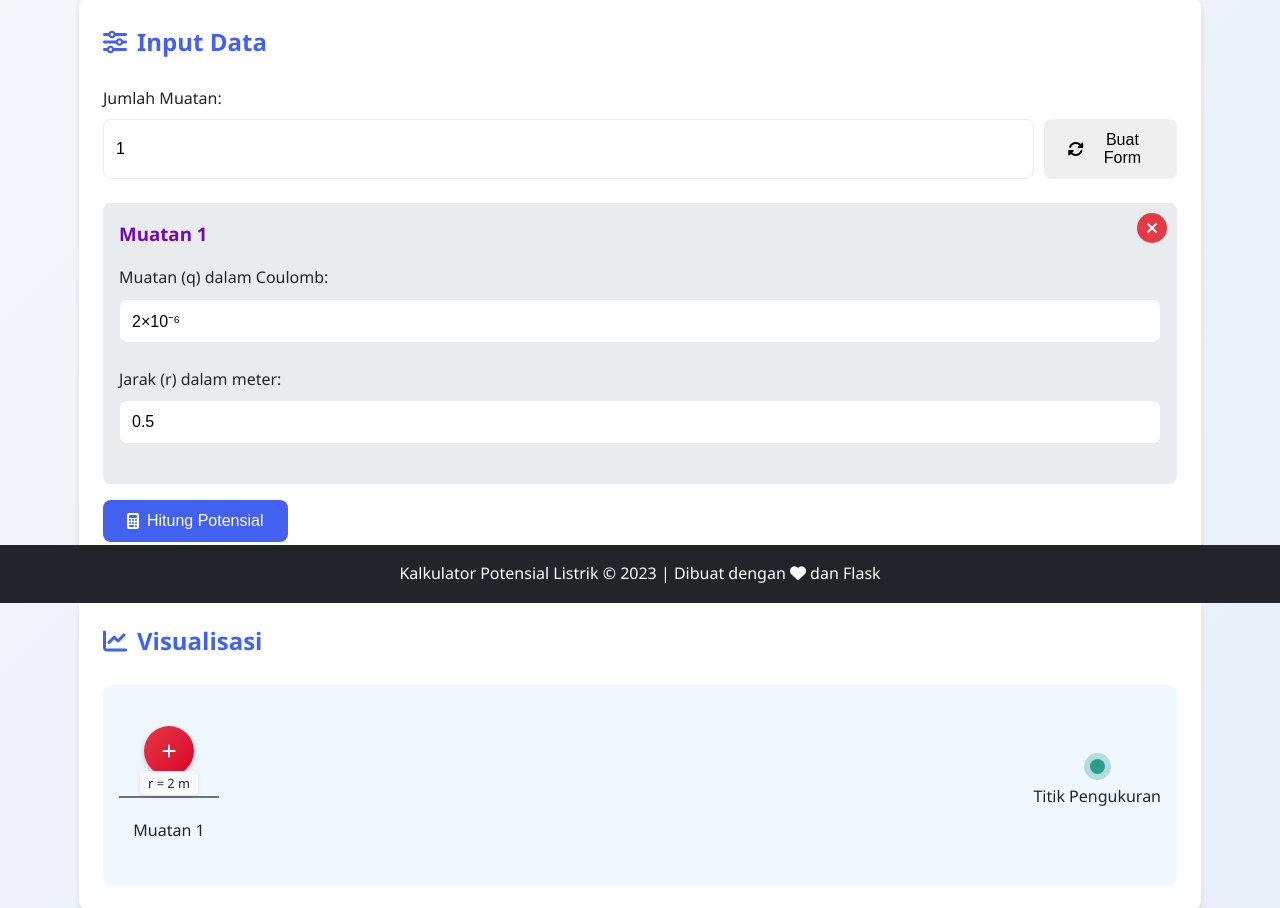
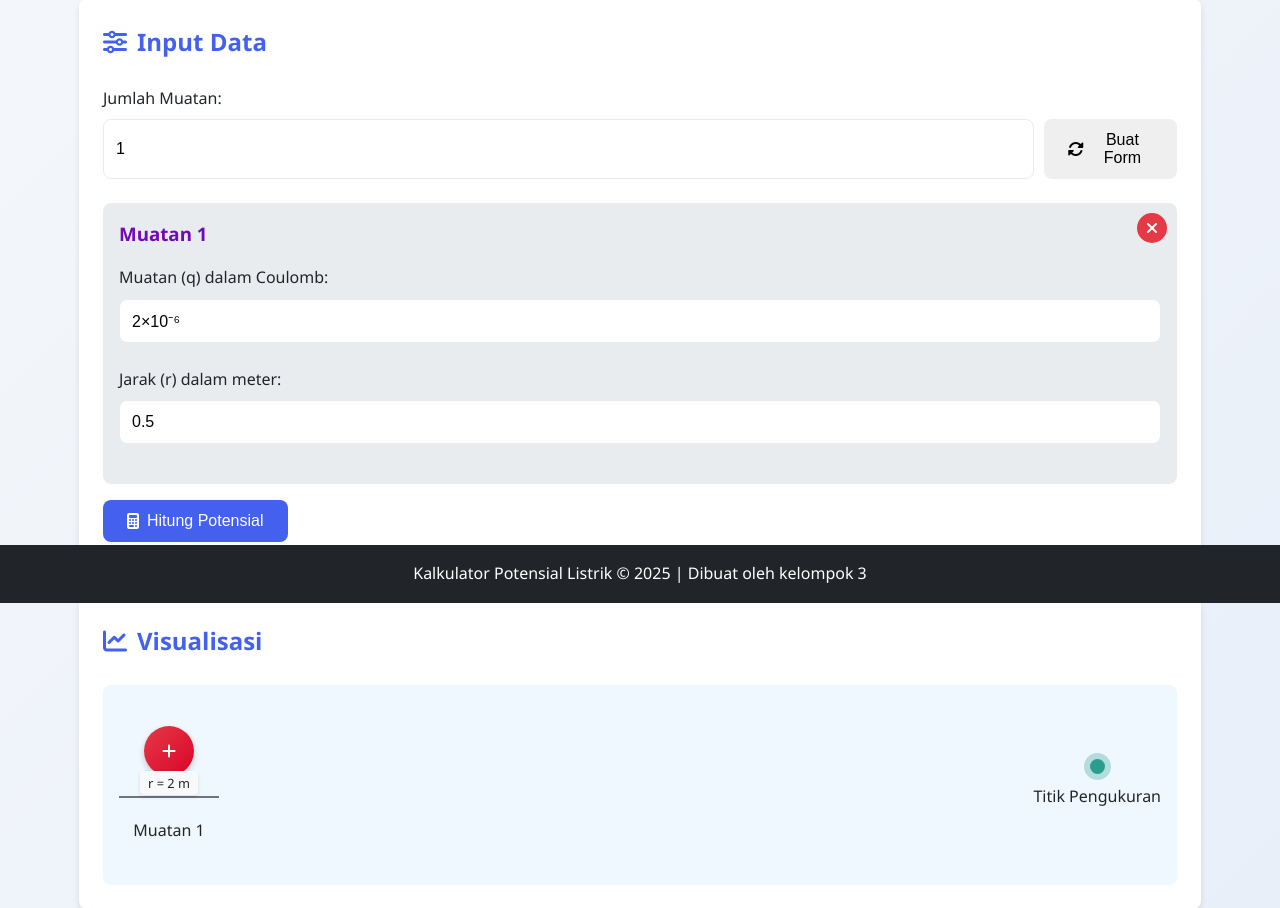
Before and after one commit to DwikiIqbal/Kakulator-Potensial-Listrik, a Flask app: page / in a window 1280 px wide. Shown: the part 197-1105 px from the top of the page. Run offline with Flask 3, Linux system fonts and the light colour scheme.

Commit message:
revisi final banget kayanya

```diff
--- a/templates/index.html
+++ b/templates/index.html
@@ -238,7 +238,7 @@
 
     <footer>
         <div class="container">
-            <p>Kalkulator Potensial Listrik &copy; 2023 | Dibuat dengan <i class="fas fa-heart"></i> dan Flask</p>
+            <p>Kalkulator Potensial Listrik &copy; 2025 | Dibuat oleh kelompok 3</p>
         </div>
     </footer>
 
```
